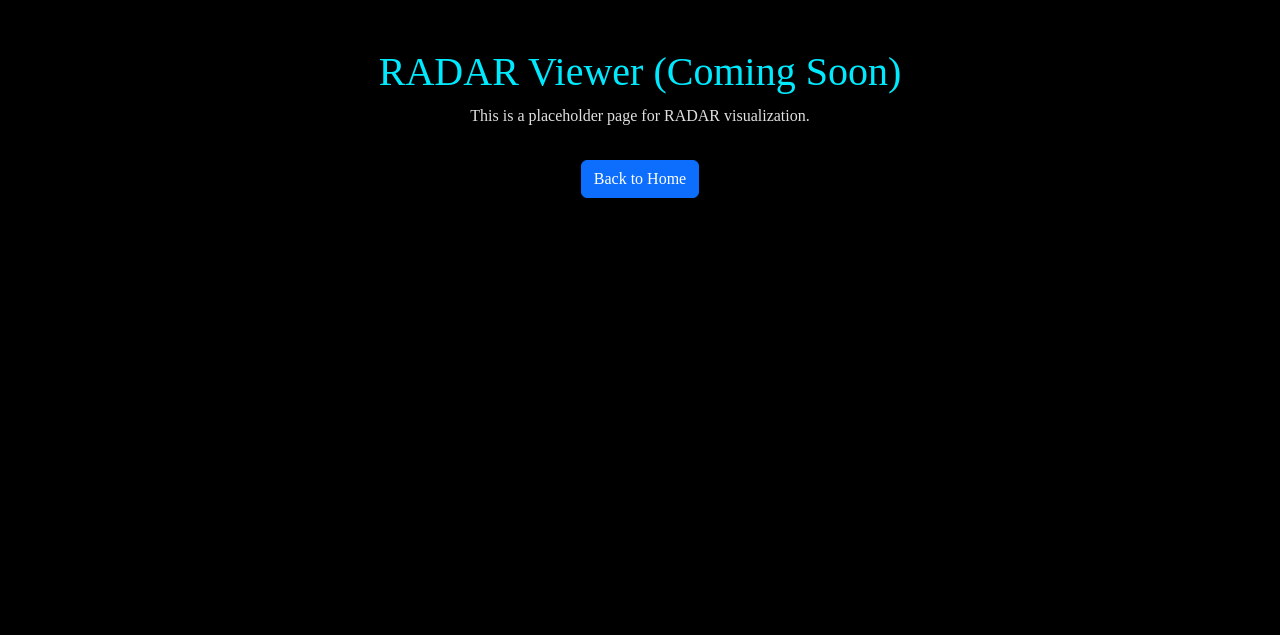
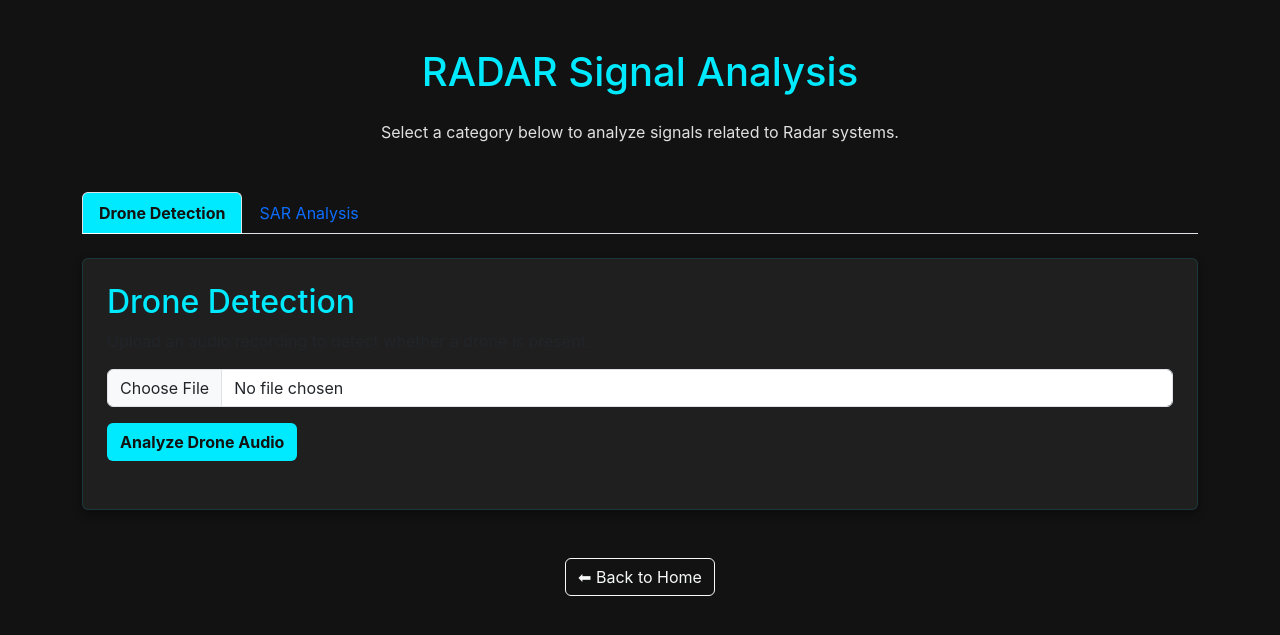
Before and after one commit to YasmeenBadr/Multi-Signal_Viewer_and_Predictor, a Flask app: page /radar/ in a window 1280 px wide. Shown: the top 635 px of the page. Run offline with Flask 3, Linux system fonts and the light colour scheme; parts of the project's set-up code (start-up, migrations or seed data) failed here and were passed over; some libraries are stand-ins or nearby versions.

Commit message:
drone frontend and backend done

```diff
--- a/signals/radar.py
+++ b/signals/radar.py
@@ -1,8 +1,57 @@
-# signals/radar.py
-from flask import Blueprint, render_template
+from flask import Blueprint, render_template, request, jsonify
+import librosa
+import torch
+from transformers import AutoProcessor, AutoModelForAudioClassification
 
-bp = Blueprint("radar", __name__, template_folder="../templates")
+bp = Blueprint('radar', __name__, template_folder='templates')
 
-@bp.route("/")
+# Load the model and processor globally
+model_id = "preszzz/drone-audio-detection-05-17-trial-0"
+processor = AutoProcessor.from_pretrained(model_id)
+model = AutoModelForAudioClassification.from_pretrained(model_id)
+labels = model.config.id2label
+
+@bp.route('/')
 def index():
-    return render_template("radar.html")
+    return render_template('radar.html')
+
+@bp.route('/analyze', methods=['POST'])
+def analyze():
+    if 'file' not in request.files:
+        return jsonify({'error': 'No file part'}), 400
+
+    file = request.files['file']
+    if file.filename == '':
+        return jsonify({'error': 'No selected file'}), 400
+
+    try:
+        # Load audio from stream
+        audio_data, sr = librosa.load(file.stream, sr=None)
+
+        # Resample to 16kHz
+        audio_data = librosa.resample(audio_data, orig_sr=sr, target_sr=16000)
+
+        # Preprocess
+        inputs = processor(audio_data, sampling_rate=16000, return_tensors="pt")
+
+        # Inference
+        with torch.no_grad():
+            outputs = model(**inputs)
+
+        # Softmax to get probabilities
+        probs = torch.nn.functional.softmax(outputs.logits, dim=-1)
+
+        # Get predicted index and class
+        pred_idx = torch.argmax(probs, dim=-1).item()
+        predicted_class = labels[pred_idx]
+
+        # Get confidence
+        confidence = probs[0][pred_idx].item()
+
+        return jsonify({
+            "predicted_class": predicted_class,
+            "confidence": round(confidence, 2)
+        })
+
+    except Exception as e:
+        return jsonify({'error': str(e)}), 500
--- a/templates/radar.html
+++ b/templates/radar.html
@@ -1,19 +1,140 @@
 <!DOCTYPE html>
 <html lang="en">
+
 <head>
   <meta charset="UTF-8">
   <title>RADAR Viewer</title>
   <link rel="stylesheet" href="https://cdn.jsdelivr.net/npm/bootstrap@5.3.0/dist/css/bootstrap.min.css">
   <style>
-    body { background:#000; color:#e0e0e0; text-align:center; font-family:"Times New Roman"; }
-    h1 { color:#00eaff; }
+    body {
+      background: #121212;
+      color: #e0e0e0;
+      font-family: 'Inter', sans-serif;
+    }
+
+    h1,
+    h2 {
+      color: #00eaff;
+    }
+
+
+
+    .card {
+      background-color: #1f1f1f;
+      border: 1px solid #00eaff20;
+      box-shadow: 0 4px 10px rgba(0, 0, 0, 0.4);
+    }
+
+    .nav-tabs .nav-link.active {
+      background-color: #00eaff;
+      color: #121212;
+      font-weight: bold;
+    }
+
+    .btn-custom {
+      background-color: #00eaff;
+      color: #121212;
+      font-weight: bold;
+    }
+
+    .btn-custom:hover {
+      background-color: #00c0cc;
+      color: white;
+    }
   </style>
 </head>
+
 <body>
   <div class="container mt-5">
-    <h1>RADAR Viewer (Coming Soon)</h1>
-    <p>This is a placeholder page for RADAR visualization.</p>
-    <a href="/" class="btn btn-primary mt-3">Back to Home</a>
+
+    <!-- Title -->
+    <h1 class="mb-4 text-center">RADAR Signal Analysis</h1>
+    <p class="text-center mb-5">Select a category below to analyze signals related to Radar systems.</p>
+
+    <!-- Tabs -->
+    <ul class="nav nav-tabs mb-4" id="radarTabs" role="tablist">
+      <li class="nav-item" role="presentation">
+        <button class="nav-link active" id="drone-tab" data-bs-toggle="tab" data-bs-target="#drone" type="button"
+          role="tab">Drone Detection</button>
+      </li>
+
+      <li class="nav-item" role="presentation">
+        <button class="nav-link" id="sar-tab" data-bs-toggle="tab" data-bs-target="#sar" type="button" role="tab">SAR
+          Analysis</button>
+      </li>
+    </ul>
+
+    <!-- Tab Content -->
+    <div class="tab-content" id="radarTabsContent">
+
+      <!-- Drone Detection -->
+      <div class="tab-pane fade show active" id="drone" role="tabpanel">
+        <div class="card p-4">
+          <h2>Drone Detection</h2>
+          <p>Upload an audio recording to detect whether a drone is present.</p>
+          <form id="droneForm" enctype="multipart/form-data">
+            <input type="file" name="file" class="form-control mb-3" accept=".wav,.mp3" required>
+            <button type="submit" class="btn btn-custom">Analyze Drone Audio</button>
+          </form>
+
+          <!-- Results will appear here -->
+          <div id="resultBox" class="mt-4"></div>
+        </div>
+
+      </div>
+
+
+
+
+      <!-- SAR -->
+      <div class="tab-pane fade" id="sar" role="tabpanel">
+        <div class="card p-4">
+          <h2>SAR (Synthetic Aperture Radar)</h2>
+          <p>Coming soon: visualization and classification of SAR images.</p>
+          <button class="btn btn-secondary" disabled>Feature Coming Soon</button>
+        </div>
+      </div>
+    </div>
+
+    <!-- Back Button -->
+    <div class="text-center mt-5">
+      <a href="/" class="btn btn-outline-light">⬅ Back to Home</a>
+    </div>
+
   </div>
+
+  <script src="https://cdn.jsdelivr.net/npm/bootstrap@5.3.0/dist/js/bootstrap.bundle.min.js"></script>
+
+  <script>
+    document.getElementById("droneForm").addEventListener("submit", async function (e) {
+      e.preventDefault();
+
+      const formData = new FormData(this);
+
+      // Send to Flask backend
+      const response = await fetch("/radar/analyze", {
+        method: "POST",
+        body: formData
+      });
+
+      const resultBox = document.getElementById("resultBox");
+
+      if (!response.ok) {
+        resultBox.innerHTML = `<div class="alert alert-danger">Error: Could not analyze file.</div>`;
+        return;
+      }
+
+      const data = await response.json();
+      resultBox.innerHTML = `
+    <div class="alert alert-info">
+      <h4>Prediction: <strong>${data.predicted_class}</strong></h4>
+      <p>Confidence: <strong>${(data.confidence * 100).toFixed(2)}%</strong></p>
+    </div>
+  `;
+    });
+  </script>
+
+
 </body>
+
 </html>
```
